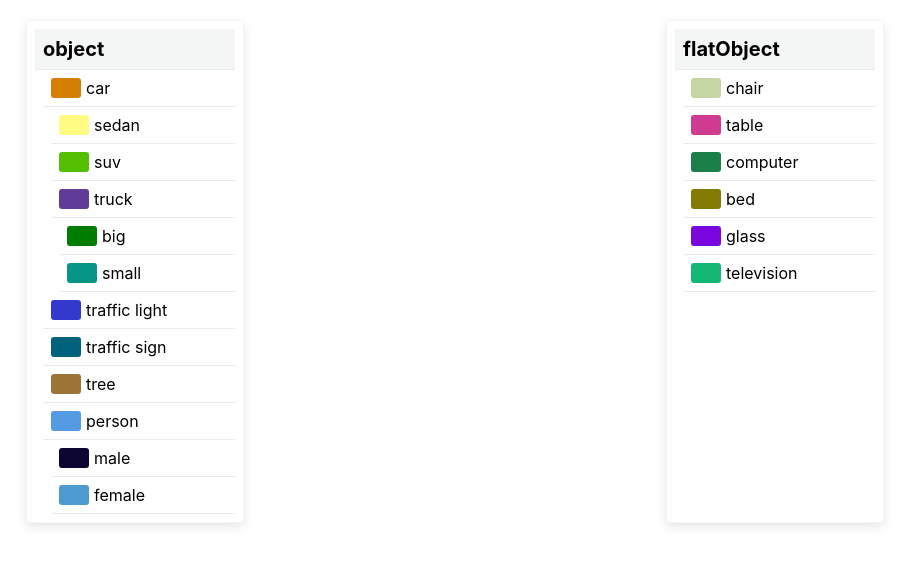
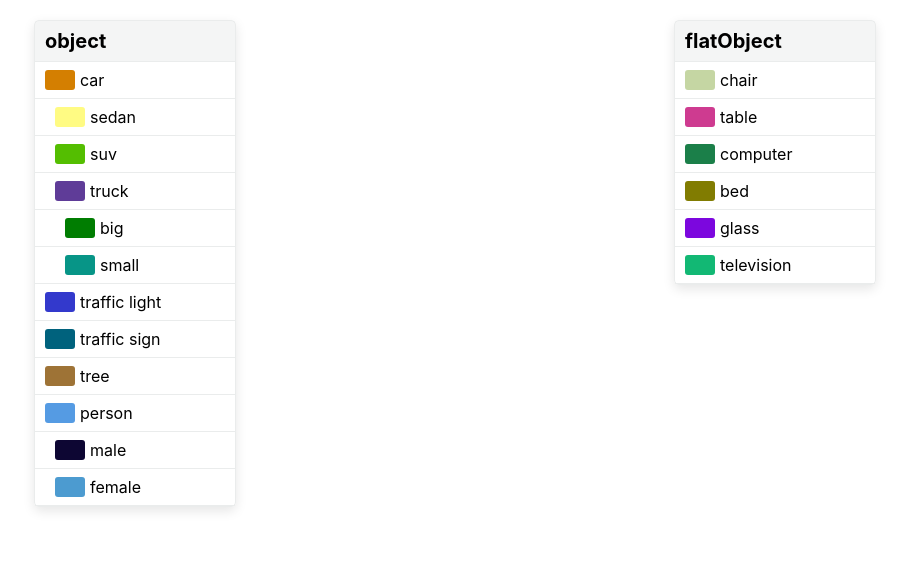
Before and after one commit to coder-shanks/reactjs-interview, a React (Create React App) app in the folder interview-1/: page / in a window 1280 px wide. Shown: the top 566 px of the page, without its empty margins (185-1094 px from the left). Built offline with nearby package versions, Linux system fonts and the light colour scheme; the HTML template or start-up script is replaced by a standard one.

Commit message:
add padding to children based on hierarchy depth

```diff
--- a/interview-1/src/components/taxonomy-item/taxonomy-item.component.tsx
+++ b/interview-1/src/components/taxonomy-item/taxonomy-item.component.tsx
@@ -8,35 +8,31 @@ type TaxonomyProps = {
   taxonomyItem: TaxonomyEntry;
   changeSelection: any;
   selectedItem: number;
-  isParent: boolean;
+  depth?: number;
 };
 
 const TaxonomyItem: FC<TaxonomyProps> = ({
   taxonomyItem,
   changeSelection,
   selectedItem,
-  isParent,
+  depth = 0,
 }) => {
-  return (
-    <div className="child-container">
-      <div
-        className={`item-container ${
-          selectedItem === taxonomyItem.classId ? 'selected' : ''
-        }`}
-        onClick={() => changeSelection(taxonomyItem.classId)}
-      >
-        {!isParent ? (
+  const renderItemContent = () => (
+    <>
+      {!(depth === 0) ? (
         <span
           className="item-rectangle"
           style={{ backgroundColor: stringToColor(taxonomyItem.name) }}
         ></span>
       ) : null}
-        <p className={`item-text ${isParent ? 'item-text-bold' : ''}`}>
+      <p className={`item-text ${depth === 0 ? 'item-text-bold' : ''}`}>
         {taxonomyItem.name}
       </p>
-      </div>
+    </>
+  );
 
-      {taxonomyItem.children.length > 0 ? (
+  const renderChildrenContent = () =>
+    taxonomyItem.children.length > 0 ? (
       <div>
         {taxonomyItem.children.map((taxChildItem) => (
           <TaxonomyItem
@@ -44,11 +40,24 @@ const TaxonomyItem: FC<TaxonomyProps> = ({
             taxonomyItem={taxChildItem}
             changeSelection={changeSelection}
             selectedItem={selectedItem}
-              isParent={false}
+            depth={depth + 10}
           />
         ))}
       </div>
-      ) : null}
+    ) : null;
+
+  return (
+    <div className="child-container">
+      <div
+        className={`item-container ${
+          selectedItem === taxonomyItem.classId ? 'selected' : ''
+        }`}
+        style={{ paddingLeft: `${depth}px` }}
+        onClick={() => changeSelection(taxonomyItem.classId)}
+      >
+        {renderItemContent()}
+      </div>
+      {renderChildrenContent()}
     </div>
   );
 };
--- a/interview-1/src/components/taxonomy-item/taxonomy-item.styles.scss
+++ b/interview-1/src/components/taxonomy-item/taxonomy-item.styles.scss
@@ -1,10 +1,5 @@
 .child-container {
   width: auto;
-  // margin-top: 6px;
-
-  & > div {
-    padding-left: 8px;
-  }
 }
 
 .item {
@@ -12,14 +7,11 @@
     display: flex;
     border-bottom: 1px solid #eaecec;
     align-items: center;
-    padding: 8px;
+    padding-top: 8px;
+    padding-bottom: 8px;
 
     &:hover {
       cursor: pointer;
-    }
-
-    &:active {
-      background-color: rgba($color: #eaecec, $alpha: 0.5);
     }
   }
 
@@ -30,6 +22,7 @@
     &-bold {
       font-size: 20px;
       font-weight: bold;
+      padding-left: 10px;
     }
   }
 
--- a/interview-1/src/components/taxonomy/taxonomy.component.tsx
+++ b/interview-1/src/components/taxonomy/taxonomy.component.tsx
@@ -1,6 +1,6 @@
 import { FC, useState } from 'react';
+
 import { TaxonomyEntry } from '../../Taxonomies';
-
 import TaxonomyItem from '../taxonomy-item/taxonomy-item.component';
 import './taxonomy.styles.scss';
 
@@ -19,7 +19,6 @@ const Taxonomy: FC<TaxonomyEntryProps> = ({ taxonomyEntries }) => {
           taxonomyItem={taxonomyEntry}
           changeSelection={(index: number) => setSelected(index)}
           selectedItem={selected}
-          isParent={true}
         />
       ))}
     </div>
--- a/interview-1/src/components/taxonomy/taxonomy.styles.scss
+++ b/interview-1/src/components/taxonomy/taxonomy.styles.scss
@@ -1,8 +1,8 @@
 .main-container {
   width: 200px;
-  padding: 8px;
+  height: fit-content;
   margin-top: 20px;
-  border: 1px solid rgba($color: #eaecec, $alpha: 0.5);
+  border: 1px solid #eaecec;
   border-radius: 5px;
   box-shadow: rgba(0, 0, 0, 0.1) 0px 4px 12px;
 }
```
Lines whose indentation alone changed are shown as unchanged.
